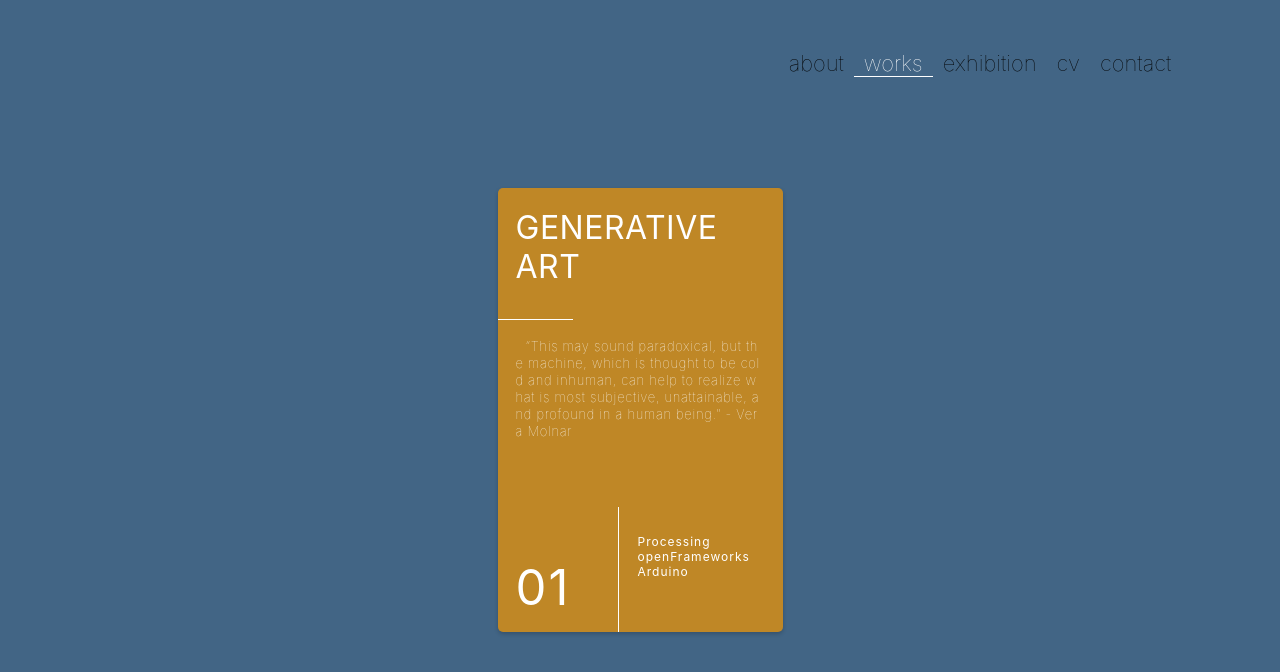
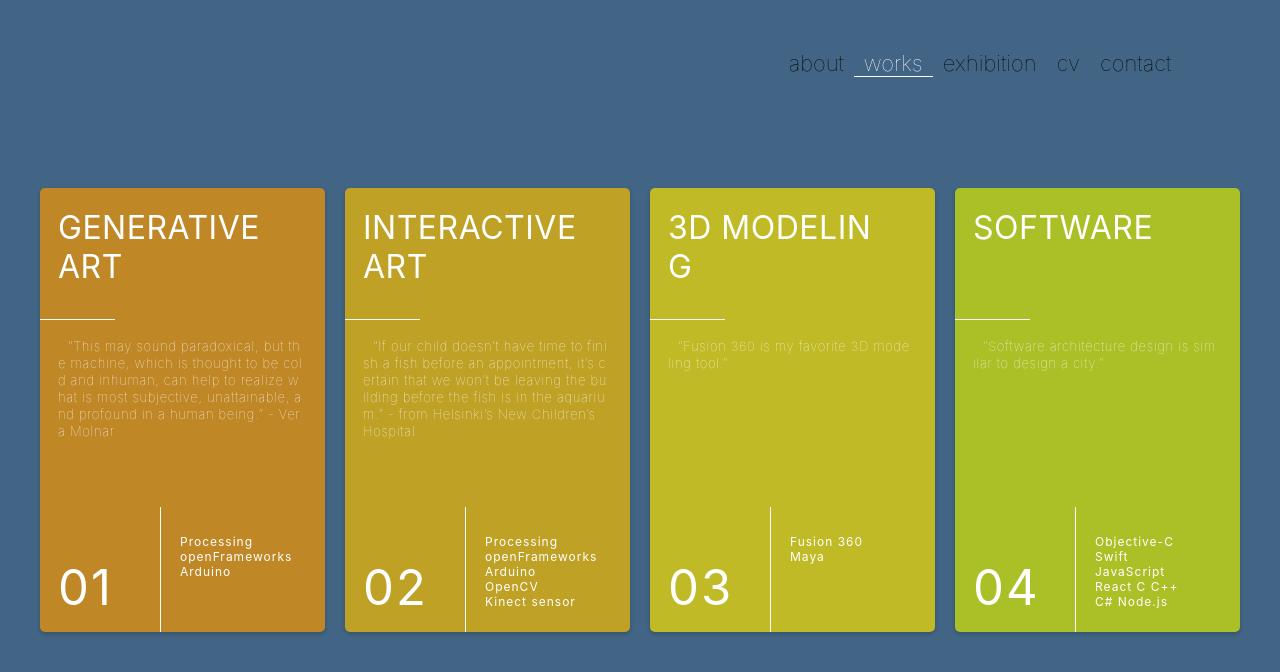
Before and after one commit to delphi1004/fullstack2020-project, a React app: page /works in a window 1280 px wide. Shown: the top 672 px of the page. Built offline with nearby package versions, Linux system fonts and the light colour scheme.

Commit message:
modified

```diff
--- a/package.json
+++ b/package.json
@@ -39,6 +39,7 @@
     "html-loader": "^1.1.0",
     "html-webpack-plugin": "^4.3.0",
     "style-loader": "^1.2.1",
+    "url-loader": "^4.1.1",
     "webpack": "^4.43.0",
     "webpack-cli": "^3.3.11",
     "webpack-dev-server": "^3.11.0"
--- a/src/components/worksCard/worksCard.jsx
+++ b/src/components/worksCard/worksCard.jsx
@@ -8,6 +8,8 @@ import './worksCard.css'
 const WorksCard = ({ index, info }) => {
   const delay = `${index / 3}s`
   const number = (index + 1).toString().padStart(2, 0)
+
+  console.log(info.titleImage)
 
   return (
     <div id='worksCard' style={{ '--backgroundColor': info.backgroundColor, '--delay': delay }}>
--- a/src/data/global.js
+++ b/src/data/global.js
@@ -103,30 +103,30 @@ export const Data_WorksMenu_Generative = {
       backgroundColor: '#bf8726',
       extraDescription: 'Processing openFrameworks Arduino'
     },
-    // {
-    //   title: 'INTERACTIVE ART',
-    //   titleImage:'public/images/works/thumbnail/interactive_01.png',
-    //   description: '“If our child doesn’t have time to finish a fish before an appointment, it’s certain that we won’t be leaving the building before the fish is in the aquarium.” - from Helsinki’s New Children’s Hospital',
-    //   author: 'Vera Molnar',
-    //   backgroundColor: '#bfa126',
-    //   extraDescription: 'Processing openFrameworks Arduino OpenCV Kinect sensor'
-    // },
-    // {
-    //   title: '3D MODELING',
-    //   titleImage:'public/images/works/thumbnail/3dmodeling_12.png',
-    //   description: '“Fusion 360 is my favorite 3D modeling tool.”',
-    //   author: 'Vera Molnar',
-    //   backgroundColor: '#bfba26',
-    //   extraDescription: 'Fusion 360 Maya'
-    // },
-    // {
-    //   title: 'SOFTWARE',
-    //   titleImage:'public/images/works/thumbnail/software_01.png',
-    //   description: '“Software architecture design is similar to design a city.”',
-    //   author: 'Vera Molnar',
-    //   backgroundColor: '#abbf26',
-    //   extraDescription: 'Objective-C Swift JavaScript React C C++ C# Node.js'
-    // }
+    {
+      title: 'INTERACTIVE ART',
+      titleImage:'public/images/works/thumbnail/interactive_01.png',
+      description: '“If our child doesn’t have time to finish a fish before an appointment, it’s certain that we won’t be leaving the building before the fish is in the aquarium.” - from Helsinki’s New Children’s Hospital',
+      author: 'Vera Molnar',
+      backgroundColor: '#bfa126',
+      extraDescription: 'Processing openFrameworks Arduino OpenCV Kinect sensor'
+    },
+    {
+      title: '3D MODELING',
+      titleImage:'public/images/works/thumbnail/3dmodeling_12.png',
+      description: '“Fusion 360 is my favorite 3D modeling tool.”',
+      author: 'Vera Molnar',
+      backgroundColor: '#bfba26',
+      extraDescription: 'Fusion 360 Maya'
+    },
+    {
+      title: 'SOFTWARE',
+      titleImage:'public/images/works/thumbnail/software_01.png',
+      description: '“Software architecture design is similar to design a city.”',
+      author: 'Vera Molnar',
+      backgroundColor: '#abbf26',
+      extraDescription: 'Objective-C Swift JavaScript React C C++ C# Node.js'
+    }
   ],
   data: Data_Generative
 }
--- a/webpack.config.js
+++ b/webpack.config.js
@@ -28,6 +28,10 @@ module.exports = {
       {
         test: /\.css$/,
         loaders: ['style-loader', 'css-loader'],
+      },
+      {
+        test: /\.(gif|svg|jpg|png)$/,
+        loader: 'url-loader',
       }
     ],
   },
```
Also changed, not shown: 1 other file (tests, documents, lock files or other folders).
